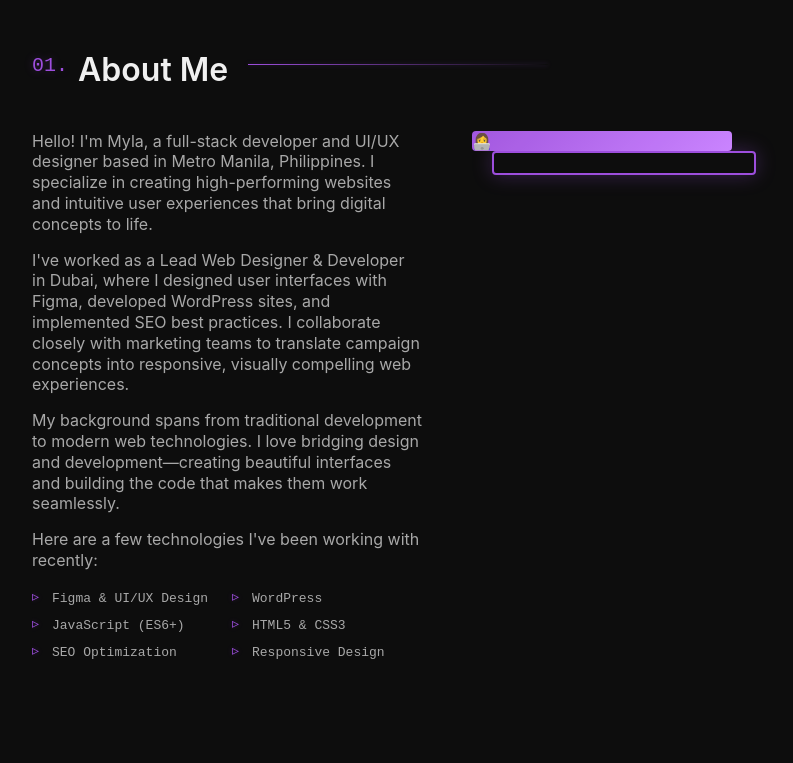
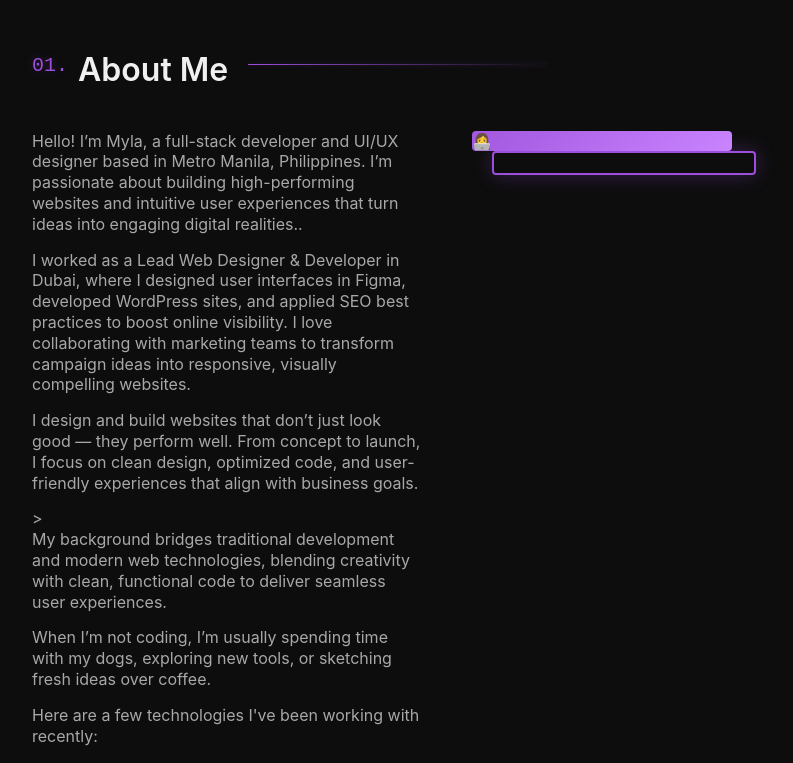
Before and after one commit to mylapablo/portfolio, a plain HTML site: page index.html in a window 1280 px wide. Shown: the part 940-1703 px from the top of the page, without its empty margins (258-1051 px from the left). Drawn offline with Linux system fonts and the light colour scheme.

Commit message:
Update index.html

```diff
--- a/index.html
+++ b/index.html
@@ -74,20 +74,25 @@
     <div class="about-inner">
       <div class="about-text">
         <p>
-          Hello! I'm Myla, a full-stack developer and UI/UX designer based in Metro Manila, Philippines.
-          I specialize in creating high-performing websites and intuitive user experiences that bring
-          digital concepts to life.
+         Hello! I’m Myla, a full-stack developer and UI/UX designer based in Metro Manila, Philippines.
+          I’m passionate about building high-performing websites and intuitive user experiences that
+          turn ideas into engaging digital realities..
         </p>
         <p>
-          I've worked as a Lead Web Designer & Developer in Dubai, where I designed user interfaces
-          with Figma, developed WordPress sites, and implemented SEO best practices. I collaborate
-          closely with marketing teams to translate campaign concepts into responsive, visually
-          compelling web experiences.
+          I worked as a Lead Web Designer & Developer in Dubai, where I designed user interfaces in Figma,
+          developed WordPress sites, and applied SEO best practices to boost online visibility.
+          I love collaborating with marketing teams to transform campaign ideas into responsive, visually compelling websites.
         </p>
         <p>
-          My background spans from traditional development to modern web technologies. I love
-          bridging design and development—creating beautiful interfaces and building the code
-          that makes them work seamlessly.
+          I design and build websites that don’t just look good — they perform well. From concept to launch,
+          I focus on clean design, optimized code, and user-friendly experiences that align with business goals.
+        </p>>
+        <p>
+          My background bridges traditional development and modern web technologies,
+          blending creativity with clean, functional code to deliver seamless user experiences.
+        </p>
+        <p>
+          When I’m not coding, I’m usually spending time with my dogs, exploring new tools, or sketching fresh ideas over coffee.
         </p>
         <p>Here are a few technologies I've been working with recently:</p>
         <ul class="skills-list">
```
